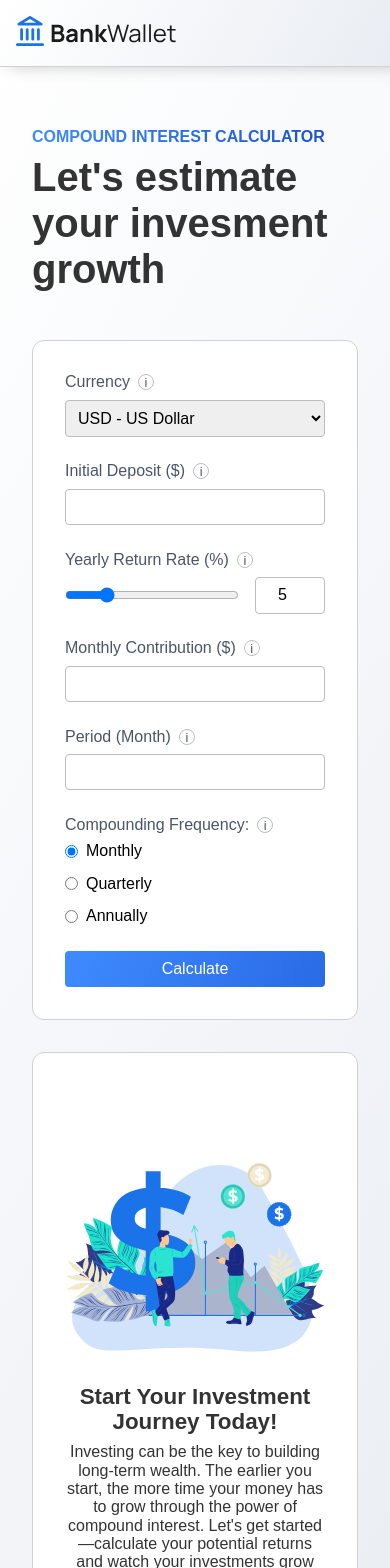
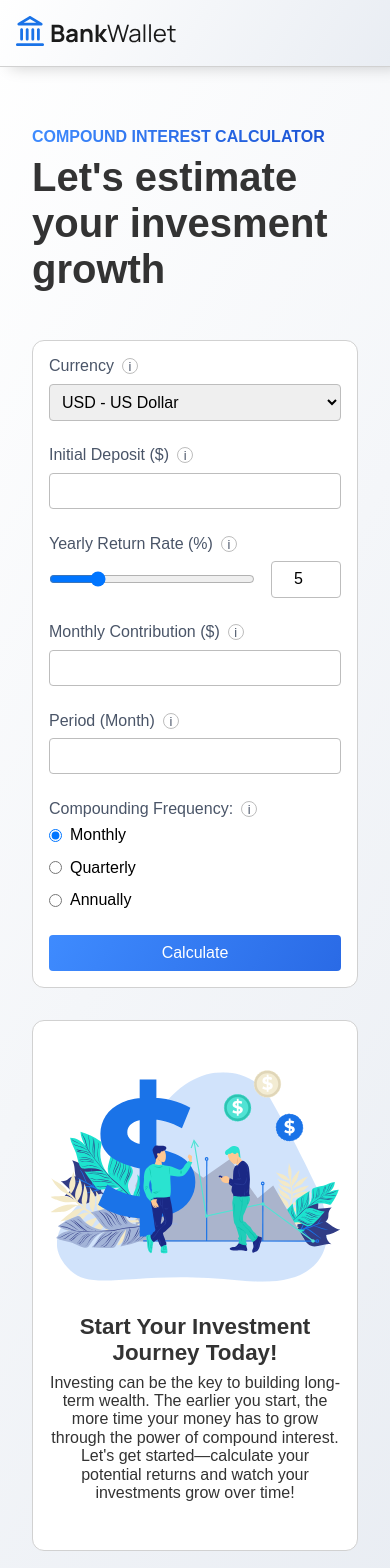
Before and after one commit to JMilan92/compound-calculator, a React (Create React App) app: page / in a window 390 px wide. Shown: the top 1568 px of the page. Built offline with nearby package versions, Linux system fonts and the light colour scheme.

Commit message:
fix(results): fixfo responsive"

```diff
--- a/src/components/calculator/CompoundInterestCalculator.js
+++ b/src/components/calculator/CompoundInterestCalculator.js
@@ -46,7 +46,13 @@ const CompoundInterestCalculatorStyle = styled.div`
 
     .calculator {
       margin-bottom: 2rem;
+      padding: 1rem;
       position: static;
+    }
+
+    .result {
+      min-height: 0px;
+      padding: 3rem 1rem 1rem 1rem;
     }
   }
 `;
--- a/src/components/calculator/DataVisualization.js
+++ b/src/components/calculator/DataVisualization.js
@@ -47,6 +47,14 @@ const DataVizualizationStyle = styled.div`
   .pie-chart {
     margin-top: -50px;
   }
+
+  @media (max-width: 768px) {
+    .chart {
+      margin-bottom: 12rem;
+    }
+  }
+
+
 `;
 
 // Define the colors for the Pie chart
```
